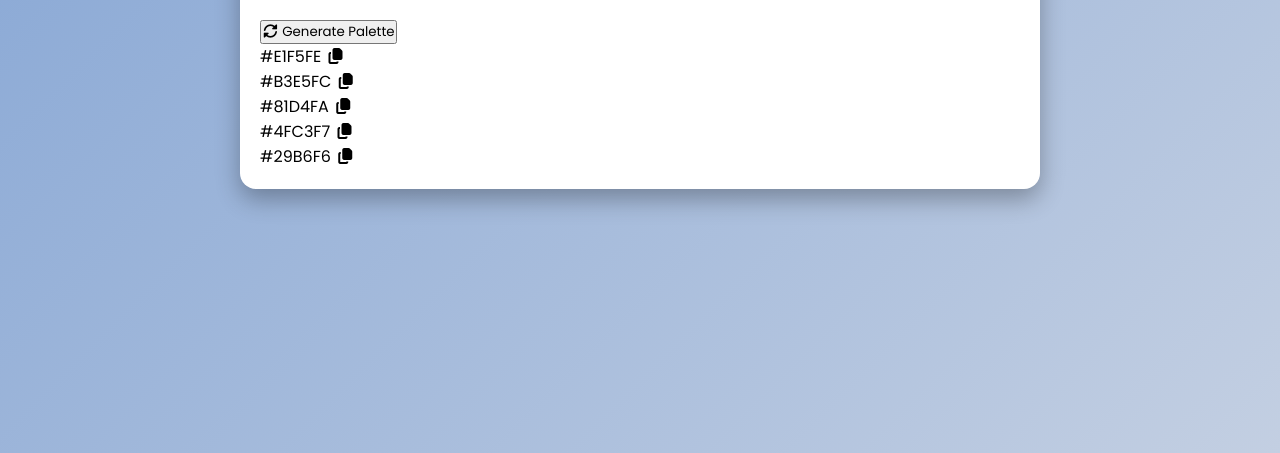
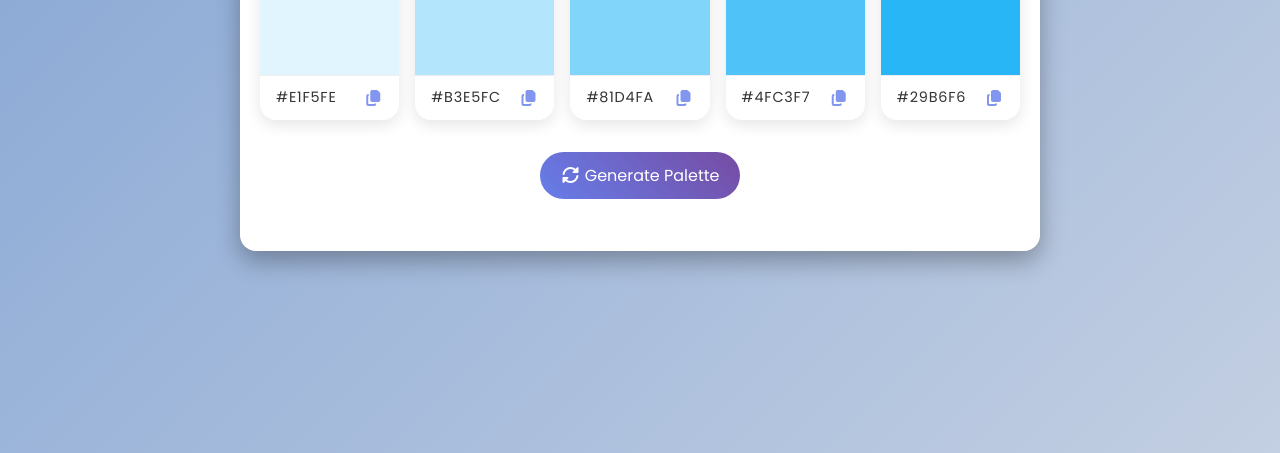
Before and after one commit to RishithSuresh/Colour-Palette-Generator, a plain HTML site: page index.html in a window 1280 px wide. Shown: the part 347-800 px from the top of the page. Drawn offline with Linux system fonts and the light colour scheme.

Commit message:
5th Commit

```diff
--- a/index.html
+++ b/index.html
@@ -10,10 +10,6 @@
 <body>
     <div class="container">
         <h1>Colour Palette Generator</h1>
-        <button id="btn">
-            <i class="fas fa-sync-alt"> </i>
-            Generate Palette
-        </button>
         <div class="palette-container">
             <!--Color Box 1-->
             <div class="color-box">
@@ -66,6 +62,10 @@
                 </div>
             </div>
         </div>
+        <button id="btn">
+            <i class="fas fa-sync-alt"> </i>
+            Generate Palette
+        </button>
     </div>
     <source src="script.js"></source>
 </body>
--- a/style.css
+++ b/style.css
@@ -34,16 +34,99 @@ h1 {
     color: #333;
     position: relative;
     padding-bottom: 0.5rem;
-};
+}
 
 h1::after {
     content: " ";
     position: absolute;
     left: 50%;
     bottom: 0;
-    width: 50%;
+    width: 75%;
     transform: translateX(-50%);
     height: 3px;
     background-color: #667eea;
     border-radius: 2px;
 }
+
+#btn {
+    display: block;
+    margin: 0 auto 2rem;
+    padding: 0.7rem 1.3rem;
+    background: linear-gradient(45deg, #667eea, #764ba2);
+    color: #fff;
+    border: none;
+    border-radius: 3rem;
+    cursor: pointer;
+    font-size: 1rem;
+    transition: background-color 0.3s ease;
+    transition: transform 0.3s ease;
+}
+
+#btn:hover {
+    background: linear-gradient(45deg, #764ba2, #667eea);
+    transform: translateY(-3px);
+    box-shadow: 0 10px 20px rgba(0, 0, 0, 0.2);
+}
+
+#btn:active {
+    transform: translateY(0);
+    box-shadow: none;
+}
+
+.palette-container {
+    display: grid;
+    gap: 1rem;
+    grid-template-columns: repeat(auto-fit, minmax(130px, 1fr));
+    flex-wrap: wrap;
+    justify-content: center;
+    margin-bottom: 2rem;
+}
+
+.color-box {
+    background-color: #f5f5f5;
+    border-radius: 1rem;
+    overflow: hidden;
+    box-shadow: 0 5px 15px rgba(0, 0, 0, 0.1);
+    transition: transform 0.3s ease;
+}
+
+.color-box:hover {
+    transform: translateY(-5px);
+    box-shadow: 0 10px 20px rgba(0, 0, 0, 0.2);
+}
+
+.color {
+    height: 120px;
+    cursor: pointer;
+}
+
+.color-info {
+    display: flex;
+    justify-content: space-between;
+    align-items: center;
+    padding: 0.7rem 1rem;
+    background-color: #fff;
+    border-top: 1px solid #eee;
+}
+
+.hex-value {
+    font-size: 0.9rem;
+    letter-spacing: 0.05rem;
+    color: #333;
+}
+
+.copy-btn {
+    color: #8296ef;
+    cursor: pointer;
+    transition: color 0.3s ease;
+}
+
+.copy-btn:hover {
+    color: #3a0052;
+}
+
+@media(max-width: 768px) {
+    .palette-container {
+        grid-template-columns: repeat(auto-fit, minmax(100px, 1fr));
+    }
+}
```
